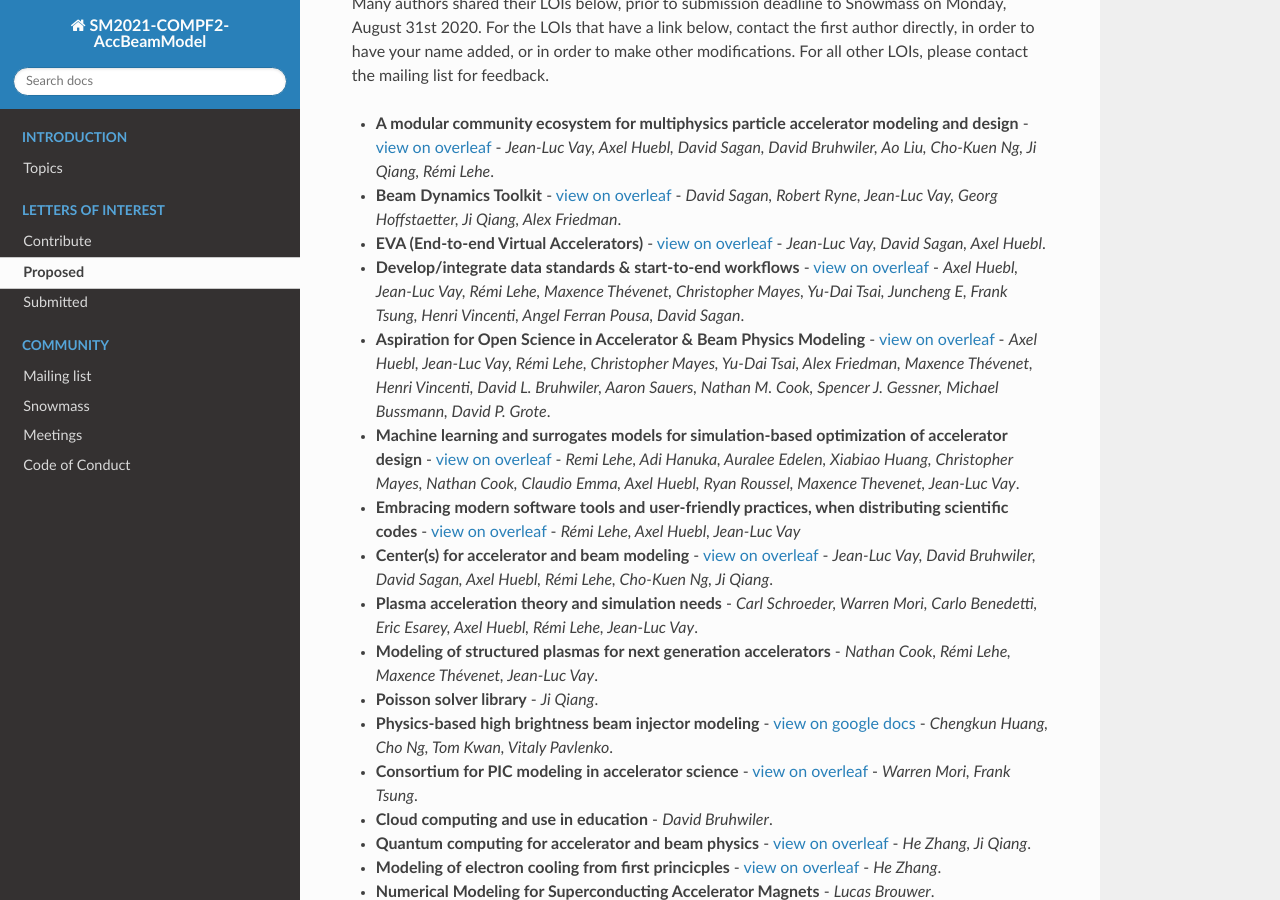
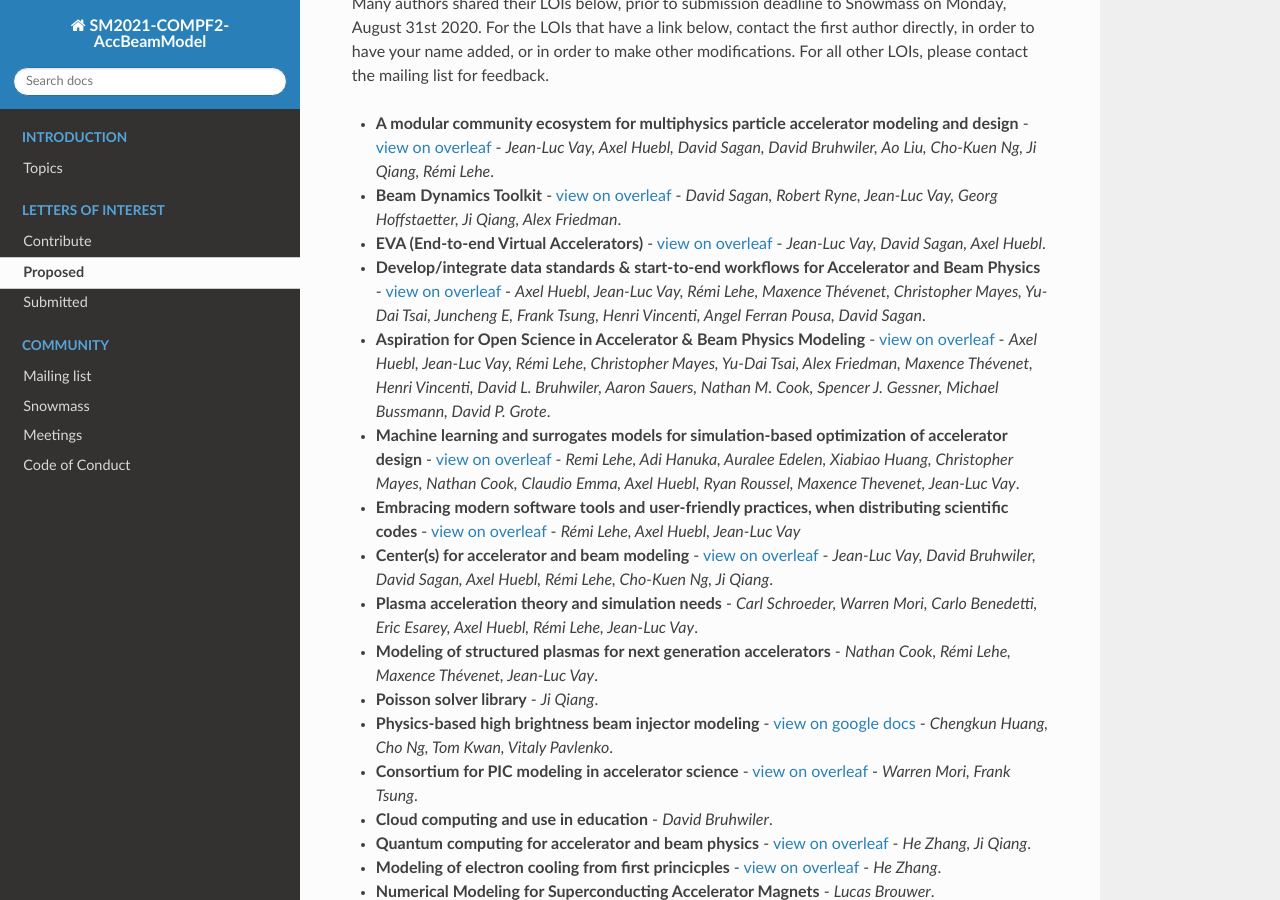
Before and after one commit to snowmass-compf2-accbeammodel/snowmass-compf2-accbeammodel.github.io, a Sphinx documentation site: the page built from docs/source/loi/proposed.rst, in a window 1280 px wide and 900 px high, scrolled down 312 px. Built offline with Sphinx 7.4.7 and the Read the Docs theme 2.0.0, drawn with Linux system fonts in a browser that asks for light colours.

Commit message:
update title

```diff
--- a/docs/source/loi/proposed.rst
+++ b/docs/source/loi/proposed.rst
@@ -14,7 +14,7 @@
 - **A modular community ecosystem for multiphysics particle accelerator modeling and design** - `view on overleaf <https://www.overleaf.com/read/hwbjfqfbrgyc>`_ - *Jean-Luc Vay, Axel Huebl, David Sagan, David Bruhwiler, Ao Liu, Cho-Kuen Ng, Ji Qiang, Rémi Lehe*.
 - **Beam Dynamics Toolkit** - `view on overleaf <https://www.overleaf.com/read/rrsvsscfvfqt>`_ - *David Sagan, Robert Ryne, Jean-Luc Vay, Georg Hoffstaetter, Ji Qiang, Alex Friedman*.
 - **EVA (End-to-end Virtual Accelerators)** - `view on overleaf <https://www.overleaf.com/read/mggpzqpjbjny>`_ - *Jean-Luc Vay, David Sagan, Axel Huebl*.
-- **Develop/integrate data standards & start-to-end workflows** - `view on overleaf <https://www.overleaf.com/read/xhkzttqhhkbk>`_ - *Axel Huebl, Jean-Luc Vay, Rémi Lehe, Maxence Thévenet, Christopher Mayes, Yu-Dai Tsai, Juncheng E, Frank Tsung, Henri Vincenti, Angel Ferran Pousa, David Sagan*.
+- **Develop/integrate data standards & start-to-end workflows for Accelerator and Beam Physics** - `view on overleaf <https://www.overleaf.com/read/xhkzttqhhkbk>`_ - *Axel Huebl, Jean-Luc Vay, Rémi Lehe, Maxence Thévenet, Christopher Mayes, Yu-Dai Tsai, Juncheng E, Frank Tsung, Henri Vincenti, Angel Ferran Pousa, David Sagan*.
 - **Aspiration for Open Science in Accelerator & Beam Physics Modeling** - `view on overleaf <https://www.overleaf.com/read/bwntmgkyvyvc>`_ - *Axel Huebl, Jean-Luc Vay, Rémi Lehe, Christopher Mayes, Yu-Dai Tsai, Alex Friedman, Maxence Thévenet, Henri Vincenti, David L. Bruhwiler, Aaron Sauers, Nathan M. Cook, Spencer J. Gessner, Michael Bussmann, David P. Grote*.
 - **Machine learning and surrogates models for simulation-based optimization of accelerator design** - `view on overleaf <https://www.overleaf.com/read/nmfxffwgvjgf>`_ - *Remi Lehe, Adi Hanuka, Auralee Edelen, Xiabiao Huang, Christopher Mayes, Nathan Cook, Claudio Emma, Axel Huebl, Ryan Roussel, Maxence Thevenet, Jean-Luc Vay*.
 - **Embracing modern software tools and user-friendly practices, when distributing scientific codes** - `view on overleaf <https://www.overleaf.com/read/jfqrjwybfhyw>`_ - *Rémi Lehe, Axel Huebl, Jean-Luc Vay*
```
